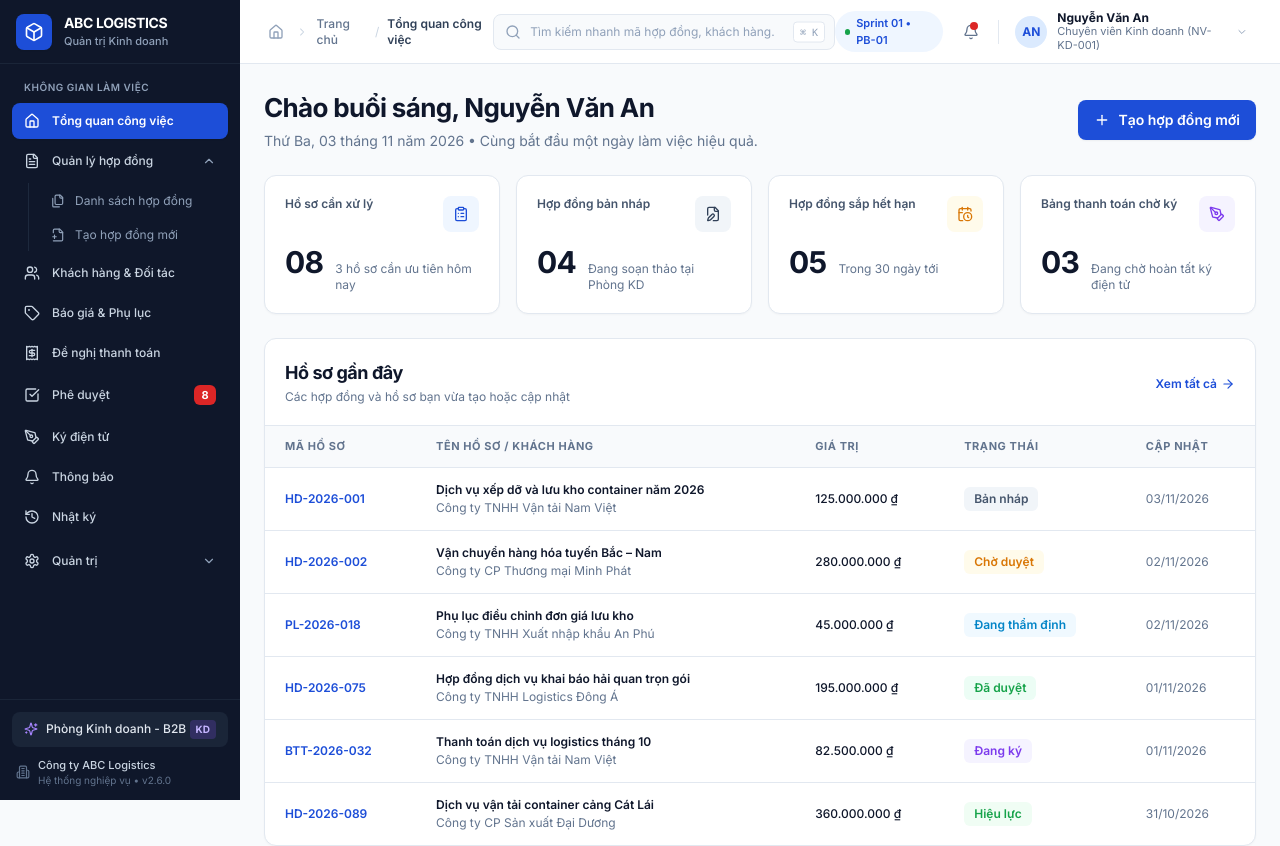
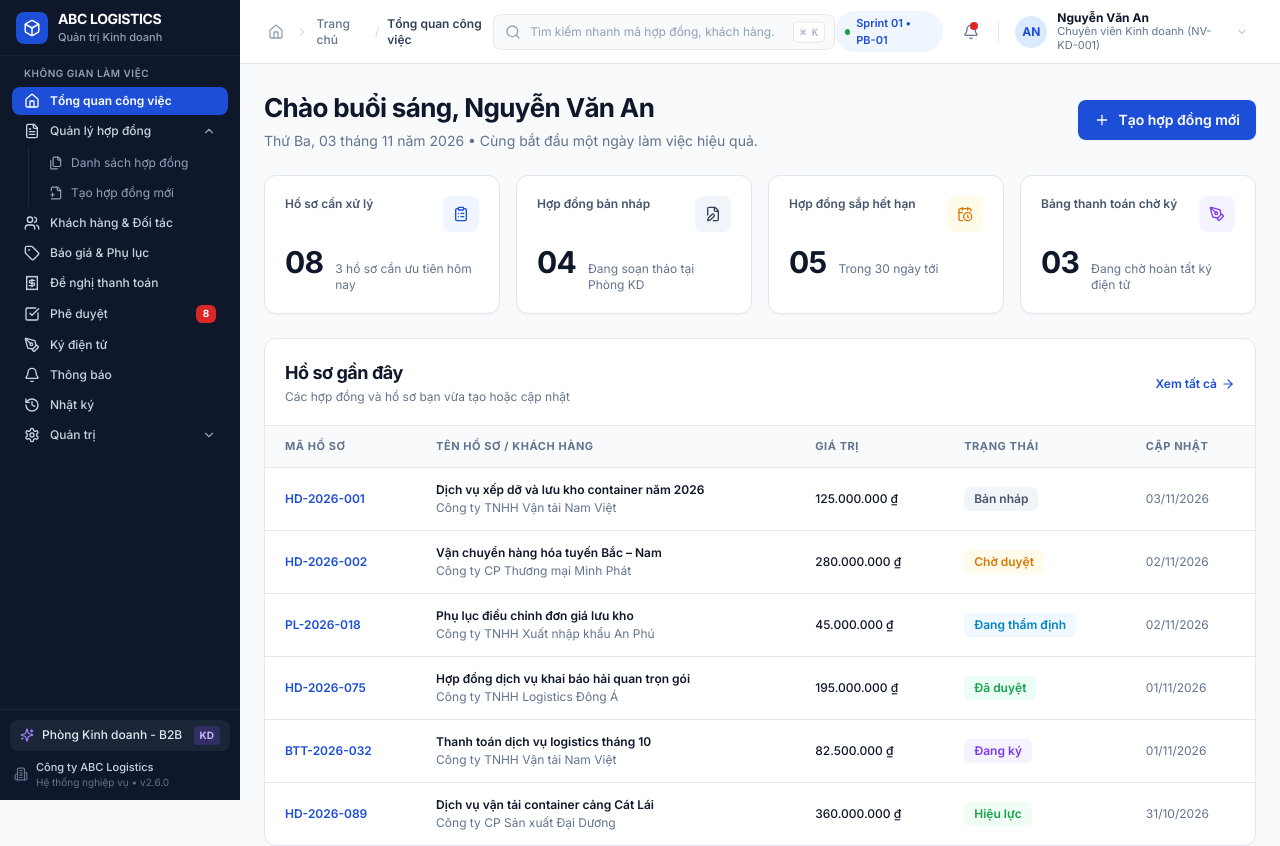
Before and after one commit to zero-seven-team/abc-business-management, a React (Vite) app in the folder frontend/: page / in a window 1280 px wide. Shown: the top 846 px of the page. Built offline with nearby package versions, Linux system fonts and the light colour scheme; no server answers.

Commit message:
style(frontend): compact sidebar vertical spacing and unify main layout scrollbar (Refs #12)

```diff
--- a/frontend/src/components/layout/AppLayout.tsx
+++ b/frontend/src/components/layout/AppLayout.tsx
@@ -5,9 +5,9 @@ import { Header } from './Header';
 
 export const AppLayout: React.FC = () => {
   return (
-    <div className="min-h-screen bg-[#F8FAFC] text-slate-900">
+    <div className="flex min-h-screen bg-[#F8FAFC] text-slate-900">
       <Sidebar />
-      <div className="pl-[240px] flex min-h-screen flex-col">
+      <div className="flex min-w-0 flex-1 flex-col pl-[240px]">
         <Header />
         <main className="flex-1 px-6 py-6">
           <div className="mx-auto max-w-[1360px]">
--- a/frontend/src/components/layout/Sidebar.tsx
+++ b/frontend/src/components/layout/Sidebar.tsx
@@ -32,9 +32,9 @@ export const Sidebar: React.FC = () => {
       aria-label="Thanh điều hướng chính"
     >
       {/* Brand Logo */}
-      <div className="flex h-16 items-center gap-3 px-4 border-b border-slate-800/80">
-        <div className="flex h-9 w-9 shrink-0 items-center justify-center rounded-lg bg-[#1D4ED8] text-white shadow-xs">
-          <Box className="h-5 w-5" />
+      <div className="flex h-14 shrink-0 items-center gap-2.5 px-4 border-b border-slate-800/80">
+        <div className="flex h-8 w-8 shrink-0 items-center justify-center rounded-lg bg-[#1D4ED8] text-white shadow-xs">
+          <Box className="h-4.5 w-4.5" />
         </div>
         <div className="min-w-0 flex-1">
           <div className="truncate text-sm font-bold tracking-tight text-white">
@@ -47,20 +47,20 @@ export const Sidebar: React.FC = () => {
       </div>
 
       {/* Navigation */}
-      <div className="flex-1 overflow-y-auto px-3 py-4 space-y-5">
+      <div className="sidebar-scroll flex-1 overflow-y-auto px-3 py-2.5">
         <div>
-          <div className="px-3 mb-2 text-[10px] font-semibold uppercase tracking-wider text-slate-400">
+          <div className="px-3 mb-1.5 text-[10px] font-semibold uppercase tracking-wider text-slate-400">
             Không gian làm việc
           </div>
 
-          <nav className="space-y-1">
+          <nav className="space-y-0.5">
             {/* Trang chủ - Tổng quan công việc */}
             <NavLink
               to="/"
               end
               className={({ isActive }) =>
                 cn(
-                  'flex items-center gap-3 rounded-lg px-3 py-2.5 text-xs font-medium transition-colors',
+                  'flex items-center gap-2.5 rounded-lg px-3 py-1.5 text-xs font-medium transition-colors',
                   isActive
                     ? 'bg-[#1D4ED8] text-white font-semibold shadow-xs'
                     : 'text-slate-300 hover:bg-slate-800/70 hover:text-white'
@@ -72,18 +72,18 @@ export const Sidebar: React.FC = () => {
             </NavLink>
 
             {/* Quản lý hợp đồng */}
-            <div className="space-y-1">
+            <div className="space-y-0.5">
               <button
                 type="button"
                 onClick={() => setContractsOpen((prev) => !prev)}
                 className={cn(
-                  'flex w-full items-center justify-between rounded-lg px-3 py-2.5 text-xs font-medium transition-colors cursor-pointer',
+                  'flex w-full items-center justify-between rounded-lg px-3 py-1.5 text-xs font-medium transition-colors cursor-pointer',
                   isContractSection
                     ? 'bg-slate-800/90 text-white font-semibold'
                     : 'text-slate-300 hover:bg-slate-800/70 hover:text-white'
                 )}
               >
-                <span className="flex items-center gap-3">
+                <span className="flex items-center gap-2.5">
                   <FileText className="h-4 w-4 shrink-0" />
                   <span>Quản lý hợp đồng</span>
                 </span>
@@ -96,13 +96,13 @@ export const Sidebar: React.FC = () => {
               </button>
 
               {contractsOpen && (
-                <div className="ml-4 space-y-0.5 border-l border-slate-800 pl-3 pt-0.5">
+                <div className="ml-4 space-y-0.5 border-l border-slate-800 pl-2.5 pt-0.5">
                   <NavLink
                     to="/contracts"
                     end
                     className={({ isActive }) =>
                       cn(
-                        'flex items-center gap-2.5 rounded-lg px-2.5 py-2 text-xs transition-colors',
+                        'flex items-center gap-2 rounded-lg px-2.5 py-1.5 text-xs transition-colors',
                         isActive
                           ? 'bg-[#1D4ED8] text-white font-semibold'
                           : 'text-slate-400 hover:bg-slate-800/60 hover:text-white'
@@ -117,7 +117,7 @@ export const Sidebar: React.FC = () => {
                     to="/contracts/new"
                     className={({ isActive }) =>
                       cn(
-                        'flex items-center gap-2.5 rounded-lg px-2.5 py-2 text-xs transition-colors',
+                        'flex items-center gap-2 rounded-lg px-2.5 py-1.5 text-xs transition-colors',
                         isActive
                           ? 'bg-[#1D4ED8] text-white font-semibold'
                           : 'text-slate-400 hover:bg-slate-800/60 hover:text-white'
@@ -136,7 +136,7 @@ export const Sidebar: React.FC = () => {
               to="/customers"
               className={({ isActive }) =>
                 cn(
-                  'flex items-center gap-3 rounded-lg px-3 py-2.5 text-xs font-medium transition-colors',
+                  'flex items-center gap-2.5 rounded-lg px-3 py-1.5 text-xs font-medium transition-colors',
                   isActive
                     ? 'bg-[#1D4ED8] text-white font-semibold'
                     : 'text-slate-300 hover:bg-slate-800/70 hover:text-white'
@@ -152,7 +152,7 @@ export const Sidebar: React.FC = () => {
               to="/quotations"
               className={({ isActive }) =>
                 cn(
-                  'flex items-center gap-3 rounded-lg px-3 py-2.5 text-xs font-medium transition-colors',
+                  'flex items-center gap-2.5 rounded-lg px-3 py-1.5 text-xs font-medium transition-colors',
                   isActive
                     ? 'bg-[#1D4ED8] text-white font-semibold'
                     : 'text-slate-300 hover:bg-slate-800/70 hover:text-white'
@@ -168,7 +168,7 @@ export const Sidebar: React.FC = () => {
               to="/payment-requests"
               className={({ isActive }) =>
                 cn(
-                  'flex items-center gap-3 rounded-lg px-3 py-2.5 text-xs font-medium transition-colors',
+                  'flex items-center gap-2.5 rounded-lg px-3 py-1.5 text-xs font-medium transition-colors',
                   isActive
                     ? 'bg-[#1D4ED8] text-white font-semibold'
                     : 'text-slate-300 hover:bg-slate-800/70 hover:text-white'
@@ -184,18 +184,18 @@ export const Sidebar: React.FC = () => {
               to="/approvals"
               className={({ isActive }) =>
                 cn(
-                  'flex items-center justify-between rounded-lg px-3 py-2.5 text-xs font-medium transition-colors',
+                  'flex items-center justify-between rounded-lg px-3 py-1.5 text-xs font-medium transition-colors',
                   isActive
                     ? 'bg-[#1D4ED8] text-white font-semibold'
                     : 'text-slate-300 hover:bg-slate-800/70 hover:text-white'
                 )
               }
             >
-              <span className="flex items-center gap-3">
+              <span className="flex items-center gap-2.5">
                 <CheckSquare className="h-4 w-4 shrink-0" />
                 <span>Phê duyệt</span>
               </span>
-              <span className="inline-flex h-5 min-w-[22px] items-center justify-center rounded-md bg-[#DC2626] px-1.5 text-[11px] font-bold text-white">
+              <span className="inline-flex h-4.5 min-w-[20px] items-center justify-center rounded-md bg-[#DC2626] px-1.5 text-[10px] font-bold text-white">
                 8
               </span>
             </NavLink>
@@ -205,7 +205,7 @@ export const Sidebar: React.FC = () => {
               to="/e-sign"
               className={({ isActive }) =>
                 cn(
-                  'flex items-center gap-3 rounded-lg px-3 py-2.5 text-xs font-medium transition-colors',
+                  'flex items-center gap-2.5 rounded-lg px-3 py-1.5 text-xs font-medium transition-colors',
                   isActive
                     ? 'bg-[#1D4ED8] text-white font-semibold'
                     : 'text-slate-300 hover:bg-slate-800/70 hover:text-white'
@@ -221,7 +221,7 @@ export const Sidebar: React.FC = () => {
               to="/notifications"
               className={({ isActive }) =>
                 cn(
-                  'flex items-center gap-3 rounded-lg px-3 py-2.5 text-xs font-medium transition-colors',
+                  'flex items-center gap-2.5 rounded-lg px-3 py-1.5 text-xs font-medium transition-colors',
                   isActive
                     ? 'bg-[#1D4ED8] text-white font-semibold'
                     : 'text-slate-300 hover:bg-slate-800/70 hover:text-white'
@@ -237,7 +237,7 @@ export const Sidebar: React.FC = () => {
               to="/audit-logs"
               className={({ isActive }) =>
                 cn(
-                  'flex items-center gap-3 rounded-lg px-3 py-2.5 text-xs font-medium transition-colors',
+                  'flex items-center gap-2.5 rounded-lg px-3 py-1.5 text-xs font-medium transition-colors',
                   isActive
                     ? 'bg-[#1D4ED8] text-white font-semibold'
                     : 'text-slate-300 hover:bg-slate-800/70 hover:text-white'
@@ -249,13 +249,13 @@ export const Sidebar: React.FC = () => {
             </NavLink>
 
             {/* Quản trị */}
-            <div className="pt-1">
+            <div>
               <button
                 type="button"
                 onClick={() => setAdminOpen((prev) => !prev)}
-                className="flex w-full items-center justify-between rounded-lg px-3 py-2.5 text-xs font-medium text-slate-300 hover:bg-slate-800/70 hover:text-white cursor-pointer"
+                className="flex w-full items-center justify-between rounded-lg px-3 py-1.5 text-xs font-medium text-slate-300 hover:bg-slate-800/70 hover:text-white cursor-pointer"
               >
-                <span className="flex items-center gap-3">
+                <span className="flex items-center gap-2.5">
                   <Settings className="h-4 w-4 shrink-0" />
                   <span>Quản trị</span>
                 </span>
@@ -267,14 +267,14 @@ export const Sidebar: React.FC = () => {
                 />
               </button>
               {adminOpen && (
-                <div className="ml-4 space-y-0.5 border-l border-slate-800 pl-3 pt-0.5 text-xs text-slate-400">
-                  <div className="px-2.5 py-1.5 hover:text-white cursor-pointer">
+                <div className="ml-4 space-y-0.5 border-l border-slate-800 pl-2.5 pt-0.5 text-xs text-slate-400">
+                  <div className="px-2.5 py-1 hover:text-white cursor-pointer">
                     Người dùng
                   </div>
-                  <div className="px-2.5 py-1.5 hover:text-white cursor-pointer">
+                  <div className="px-2.5 py-1 hover:text-white cursor-pointer">
                     Phân quyền
                   </div>
-                  <div className="px-2.5 py-1.5 hover:text-white cursor-pointer">
+                  <div className="px-2.5 py-1 hover:text-white cursor-pointer">
                     Quy trình
                   </div>
                 </div>
@@ -285,8 +285,8 @@ export const Sidebar: React.FC = () => {
       </div>
 
       {/* Department & Footer Info */}
-      <div className="border-t border-slate-800/80 p-3 space-y-2.5">
-        <div className="flex items-center justify-between rounded-lg bg-slate-800/80 px-3 py-2">
+      <div className="shrink-0 border-t border-slate-800/80 p-2.5 space-y-2">
+        <div className="flex items-center justify-between rounded-lg bg-slate-800/80 px-2.5 py-1.5">
           <div className="flex items-center gap-2 text-xs font-medium text-slate-200">
             <Sparkles className="h-3.5 w-3.5 text-violet-400" />
             <span>Phòng Kinh doanh - B2B</span>
--- a/frontend/src/index.css
+++ b/frontend/src/index.css
@@ -32,3 +32,25 @@
     margin: 0;
   }
 }
+
+.sidebar-scroll {
+  scrollbar-width: thin;
+  scrollbar-color: #1E293B #0F172A;
+}
+
+.sidebar-scroll::-webkit-scrollbar {
+  width: 4px;
+}
+
+.sidebar-scroll::-webkit-scrollbar-track {
+  background: #0F172A;
+}
+
+.sidebar-scroll::-webkit-scrollbar-thumb {
+  background-color: #1E293B;
+  border-radius: 9999px;
+}
+
+.sidebar-scroll::-webkit-scrollbar-thumb:hover {
+  background-color: #334155;
+}
```
